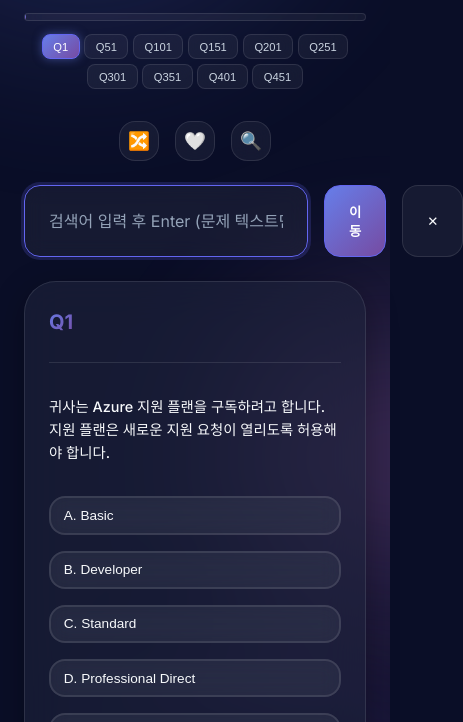
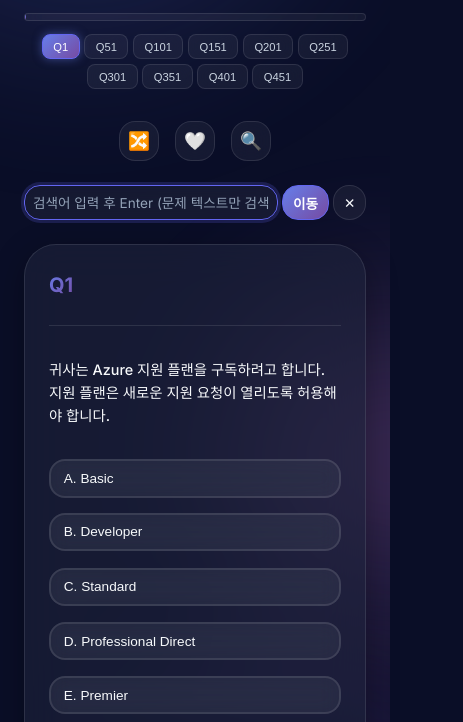
Before and after one commit to chah98h-lang/Quiz-App, a website: page index.html in a window 390 px wide. Both pictures are taken after a click on the button "검색". Shown: the part 122-844 px from the top of the page, 463 px wide, since content can reach past the window. Drawn offline with Linux system fonts and the light colour scheme.

Commit message:
Optimize search box for mobile

```diff
--- a/index.html
+++ b/index.html
@@ -10,7 +10,7 @@
     <link rel="preconnect" href="https://fonts.gstatic.com" crossorigin>
     <link href="https://fonts.googleapis.com/css2?family=Inter:wght@300;400;500;600;700;800&display=swap"
         rel="stylesheet">
-    <link rel="stylesheet" href="style.css?v=5">
+    <link rel="stylesheet" href="style.css?v=6">
 </head>
 
 <body>
--- a/style.css
+++ b/style.css
@@ -1429,4 +1429,17 @@ body {
         font-size: 0.85rem;
         padding: var(--spacing-xs);
     }
+
+    /* Search Box optimization for mobile */
+    .search-box input {
+        font-size: 0.85rem;
+        padding: 0.5rem;
+    }
+
+    .search-next-btn,
+    #searchCloseBtn {
+        padding: 0.4rem 0.6rem;
+        font-size: 0.85rem;
+        margin-left: 0.3rem;
+    }
 }
```
